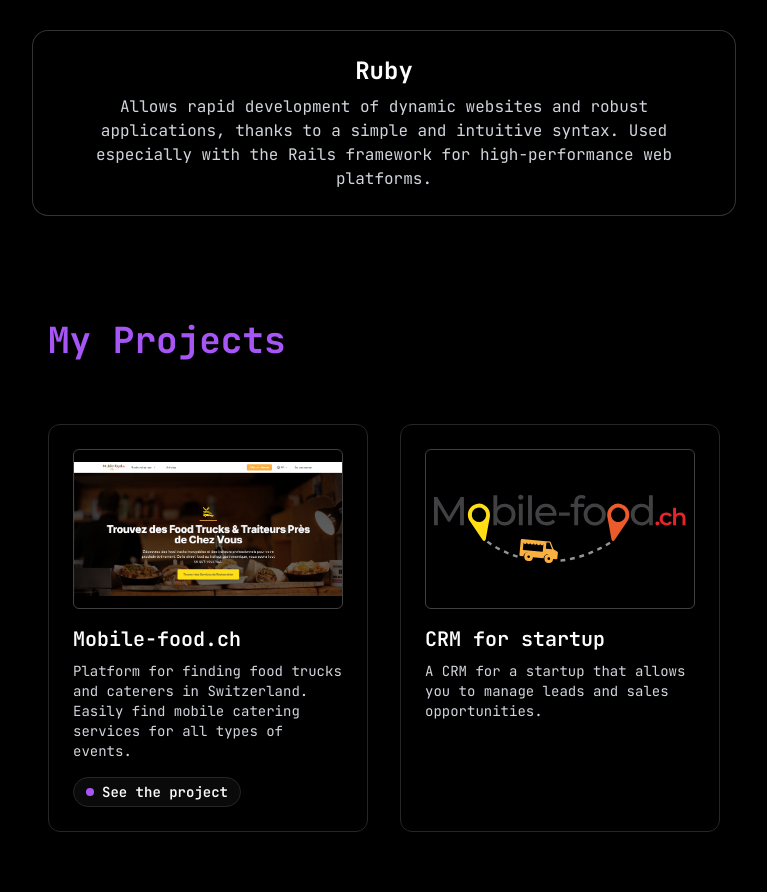
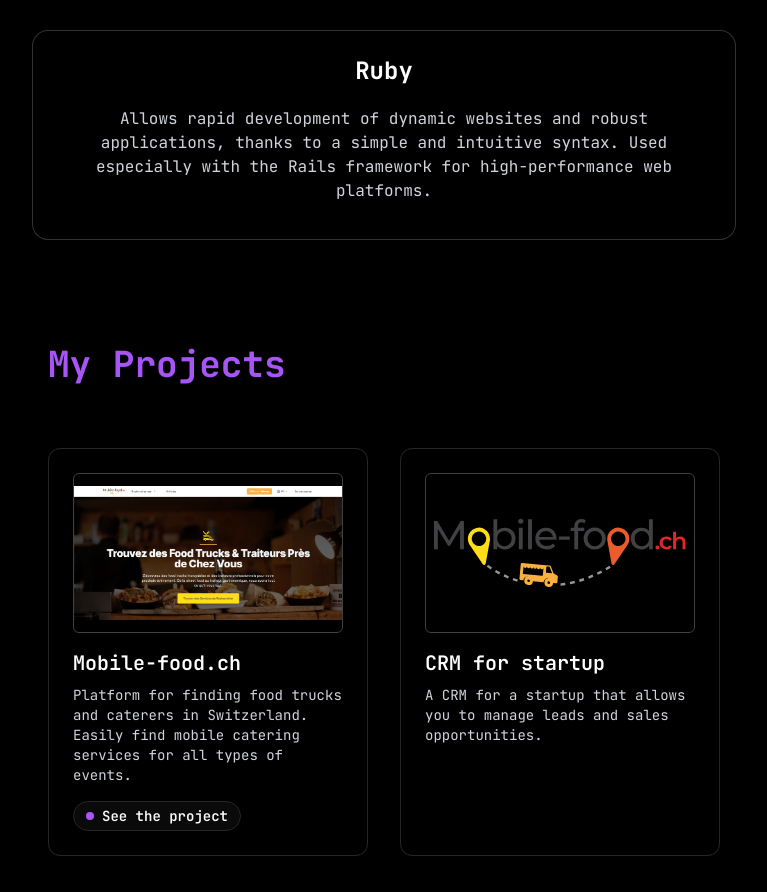
Before and after one commit to Virguiles/portfoliov01, a Next.js app: page / in a window 1280 px wide. Shown: the part 1476-2368 px from the top of the page, without its empty margins (256-1023 px from the left). Built offline with nearby package versions, Linux system fonts and the light colour scheme.

Commit message:
card skill ok

```diff
--- a/app/components/Skills.tsx
+++ b/app/components/Skills.tsx
@@ -124,7 +124,7 @@
                     className="flex flex-col items-center text-center p-4 md:p-6 rounded-2xl bg-white/10 dark:bg-black/50 border border-purple-500/20 dark:border-white/[0.2] shadow-lg min-h-44 overflow-hidden"
                 >
                     <h2 className="text-lg sm:text-xl md:text-2xl font-bold mb-2 text-black dark:text-white">{skills[activeTab].title}</h2>
-                    <p className="text-gray-700 dark:text-gray-300 max-w-xl text-sm sm:text-base">{skills[activeTab].description}</p>
+                    <p className="text-gray-700 dark:text-gray-300 max-w-xl text-sm sm:text-base min-h-[120px] flex items-center justify-center">{skills[activeTab].description}</p>
                 </div>
             </div>
         </div>
```
